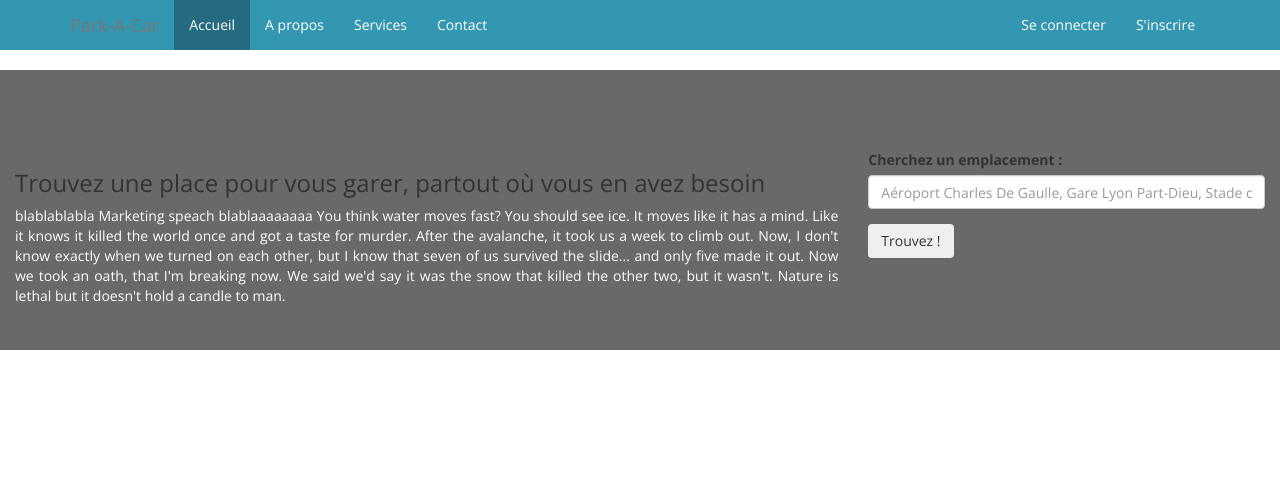
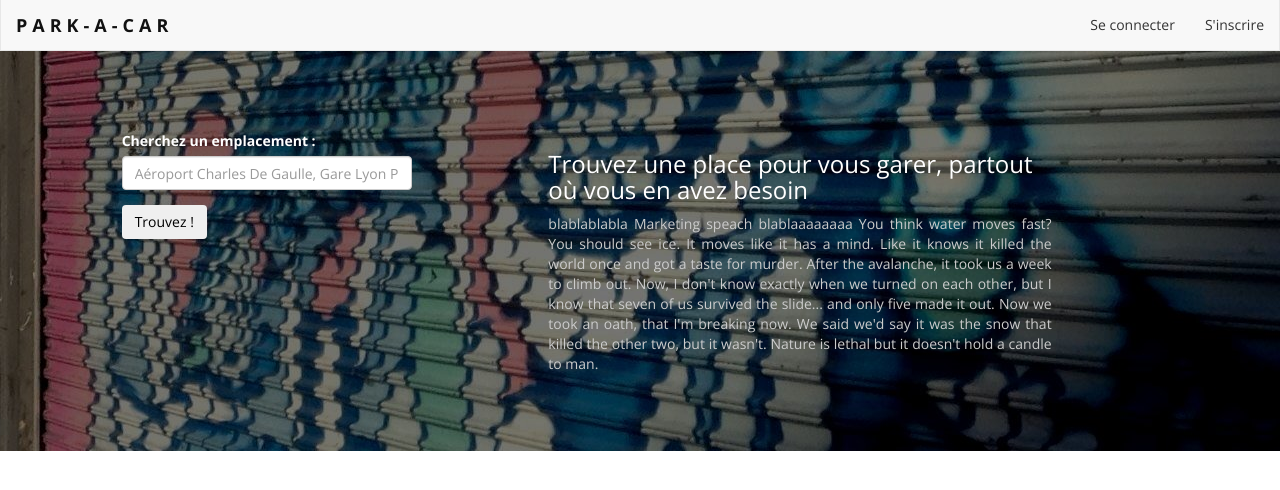
Before and after one commit to yen0x/parking-front, a plain HTML site: page index.html in a window 1280 px wide. Shown: the top 490 px of the page. Drawn offline with nearby package versions, Linux system fonts and the light colour scheme; some packages are replaced by stand-ins of ours; a script that the page names is missing.

Commit message:
design: testing on type of design.

```diff
--- a/app/components/home/home.css
+++ b/app/components/home/home.css
@@ -1,11 +1,17 @@
-#homeSearch {
-    background-color: dimgray;
-    height: 280px;
-    padding-top: 80px;
-    padding-bottom: 80px;
+#marketing-home-text {
+    text-align: justify;
+    color: #ccc;
 }
 
-#marketing-home-text {
-    text-align: justify;
-    color: white;
+.home-cover {
+  margin: 0px;
+  height: 400px;
+  padding-top: 80px;
+  padding-bottom: 80px;
+  color: white;
+  background: transparent url("/app/shared/garage_1.jpg") no-repeat scroll center center
 }
+
+button {
+  color: black;
+}
--- a/app/components/home/homeView.html
+++ b/app/components/home/homeView.html
@@ -1,8 +1,16 @@
-<div id="homeSearch">
-    <div class="col-md-8">
+<div class="home-cover">
+    <div class="col-md-3 col-md-offset-1">
+        <form>
+            <div class="form-group">
+                <label for="searchInput">Cherchez un emplacement : </label>
+                <input type="text" id="searchInput" class="form-control"
+                       placeholder="Aéroport Charles De Gaulle, Gare Lyon Part-Dieu, Stade de France, ...">
+            </div>
+            <button type="submit" class="btn default-btn">Trouvez !</button>
+        </form>
+    </div>
+    <div class="col-md-5 col-md-offset-1">
         <h3>Trouvez une place pour vous garer, partout où vous en avez besoin</h3>
-
-        <!-- start slipsum code -->
         <p id="marketing-home-text">
             blablablabla Marketing speach blablaaaaaaaa
 
@@ -15,23 +23,5 @@
             we took an oath, that I'm breaking now. We said we'd say it was the snow that killed the other two, but it
             wasn't. Nature is lethal but it doesn't hold a candle to man.
         </p>
-
-        <!-- please do not remove this line -->
-
-        <div style="display:none;">
-            <a href="http://slipsum.com">lorem ipsum</a>
-        </div>
-
-        <!-- end slipsum code -->
-    </div>
-    <div class="col-md-4">
-        <form>
-            <div class="form-group">
-                <label for="searchInput">Cherchez un emplacement : </label>
-                <input type="text" id="searchInput" class="form-control"
-                       placeholder="Aéroport Charles De Gaulle, Gare Lyon Part-Dieu, Stade de France, ...">
-            </div>
-            <button type="submit" class="btn default-btn">Trouvez !</button>
-        </form>
     </div>
 </div>
--- a/app/shared/navbar/navbar.css
+++ b/app/shared/navbar/navbar.css
@@ -3,60 +3,34 @@ body {
     font-family: 'Open Sans';
 }
 
-nav {
-    background-color: dimgray;
+.navbar-default {
+    border-top: 0px;
+    border-radius: 0;
+  margin-bottom: 0px;
 }
 
-.navbar-default {
-    background-color: #3397B2;
-    border: none;
-    border-radius: 0;
+.navbar-default .navbar-brand {
+    color: #111;
+    letter-spacing: 5px;
+    text-transform: uppercase;
+    font-weight: bold;
 }
 
 .navbar-default .navbar-nav>.active>a {
-    color: #FFFFFF;
+    color: #333;
     background-color: #246B80;
 }
 
 .navbar-default .navbar-nav>li>a {
-    color: #FFFFFF;
+    color: #333;
 }
 
 .navbar-default .navbar-nav>li>a:hover {
-    color: #FFFFFF;
-    background-color: #246B80;
+    color: white;
+    background-color: #a8cce6;
 }
 
 .navbar-default .navbar-nav>.active>a:hover {
-    color: #FFFFFF;
-    background-color: #246B80;
+    color: white;
+    background-color: #a8cce6;
 }
-
-.main-logo {
-    width: 320px;
-    height: 71px;
-    margin-top: 22px;
-    text-indent: 120%;
-    white-space: nowrap;
-    overflow: hidden;
-    background: url('../img/logo.png') no-repeat;
-    background-size: 100%;
-}
-
-/* bootstrap 3 helpers */
-
-nav.affix {
-    position: fixed;
-    top: 0;
-    width: 100%;
-    z-index:10;
-}
-
-#sidebar.affix-top {
-    position: static;
-}
-
-#sidebar.affix {
-    position: fixed;
-    top: 80px;
-}
--- a/app/shared/navbar/navbar.html
+++ b/app/shared/navbar/navbar.html
@@ -1,20 +1,11 @@
 <nav class="navbar navbar-default navbar-static">
-    <div class="container">
     <div class="navbar-header">
         <a class="navbar-brand" href="#">Park-A-Car</a>
     </div>
     <div class="navbar-collapse collapse">
-            <ul class="nav navbar-nav">
-                <li class="active"><a href="#">Accueil</a></li>
-                <li><a href="#about">A propos</a></li>
-                <li><a href="#about">Services</a></li>
-                <li><a href="#contact">Contact</a></li>
-            </ul>
         <ul class="nav navbar-nav navbar-right">
             <li><a href="#signin">Se connecter</a></li>
             <li><a href="#signup">S'inscrire</a></li>
         </ul>
     </div>
-            <!--/.nav-collapse -->
-    </div>
 </nav><!-- /.navbar -->
```
Also changed, not shown: app/shared/notes_about_the_photo.txt (added, +13 -0 lines), app/shared/garage_1.jpg (added). Lines whose indentation alone changed are shown as unchanged.
